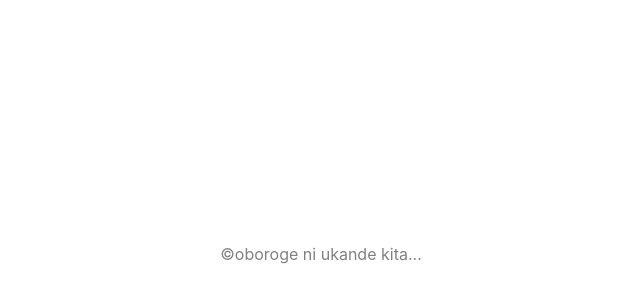
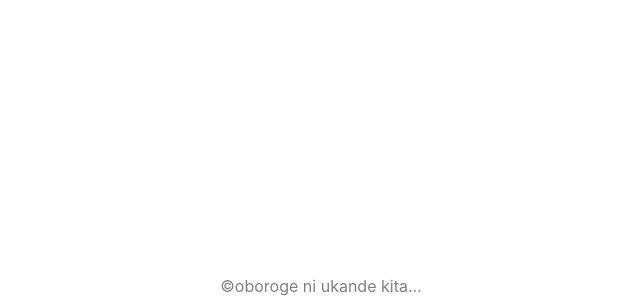
Before and after one commit to areph/oboroge46, a React (Create React App) app: page / in a window 1280 px wide. Shown: the part 500-800 px from the top of the page, without its empty margins (319-959 px from the left). Built offline with nearby package versions, Linux system fonts and the light colour scheme; a web font is replaced by a local one.

Commit message:
fix footer size

```diff
--- a/src/App.css
+++ b/src/App.css
@@ -48,7 +48,7 @@
 footer {
   position: fixed;
   width:100%;
-  height:56px;
+  height:24px;
   bottom:0;
   text-align:center;
   z-index: 1000;
```
